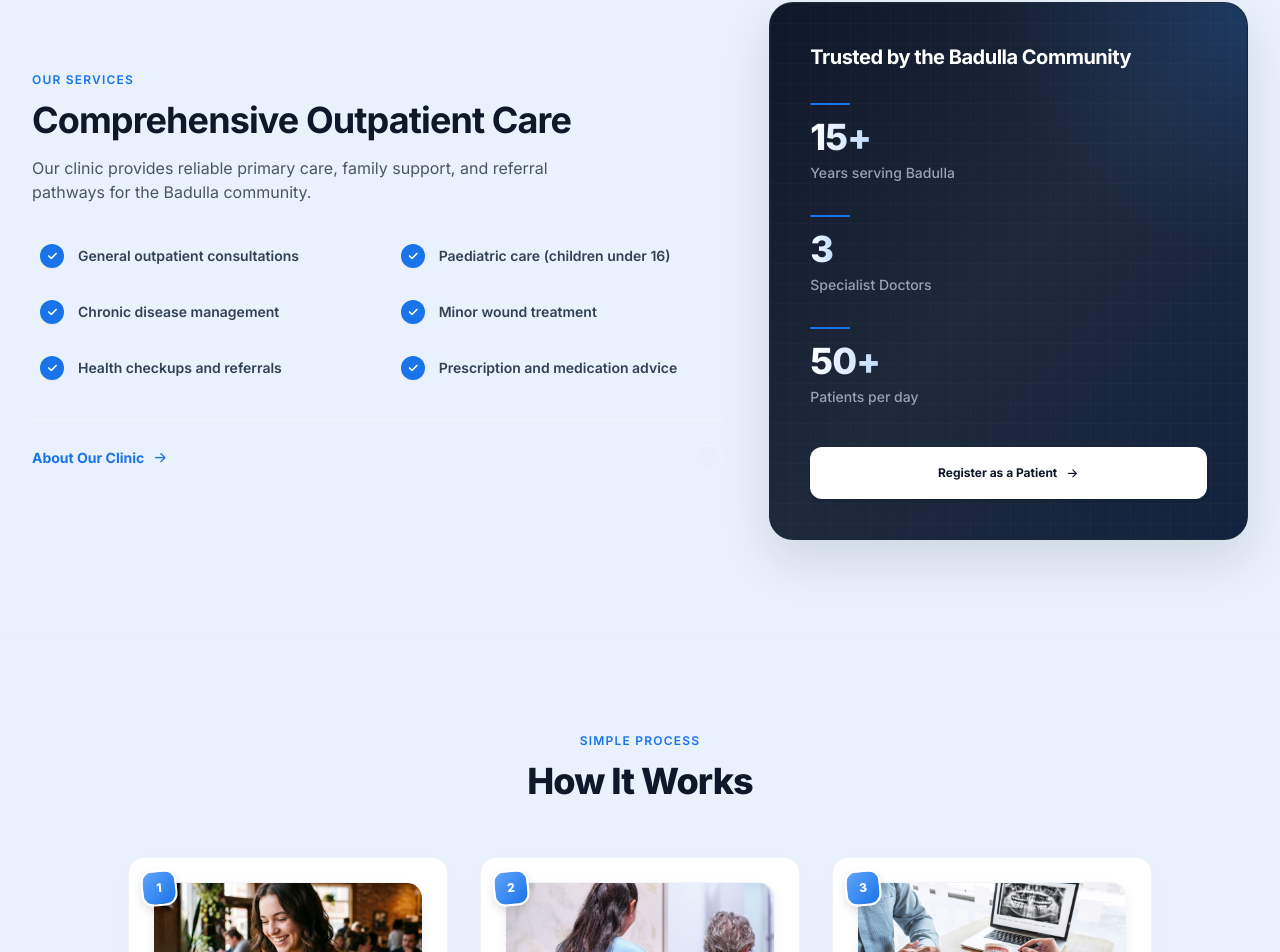
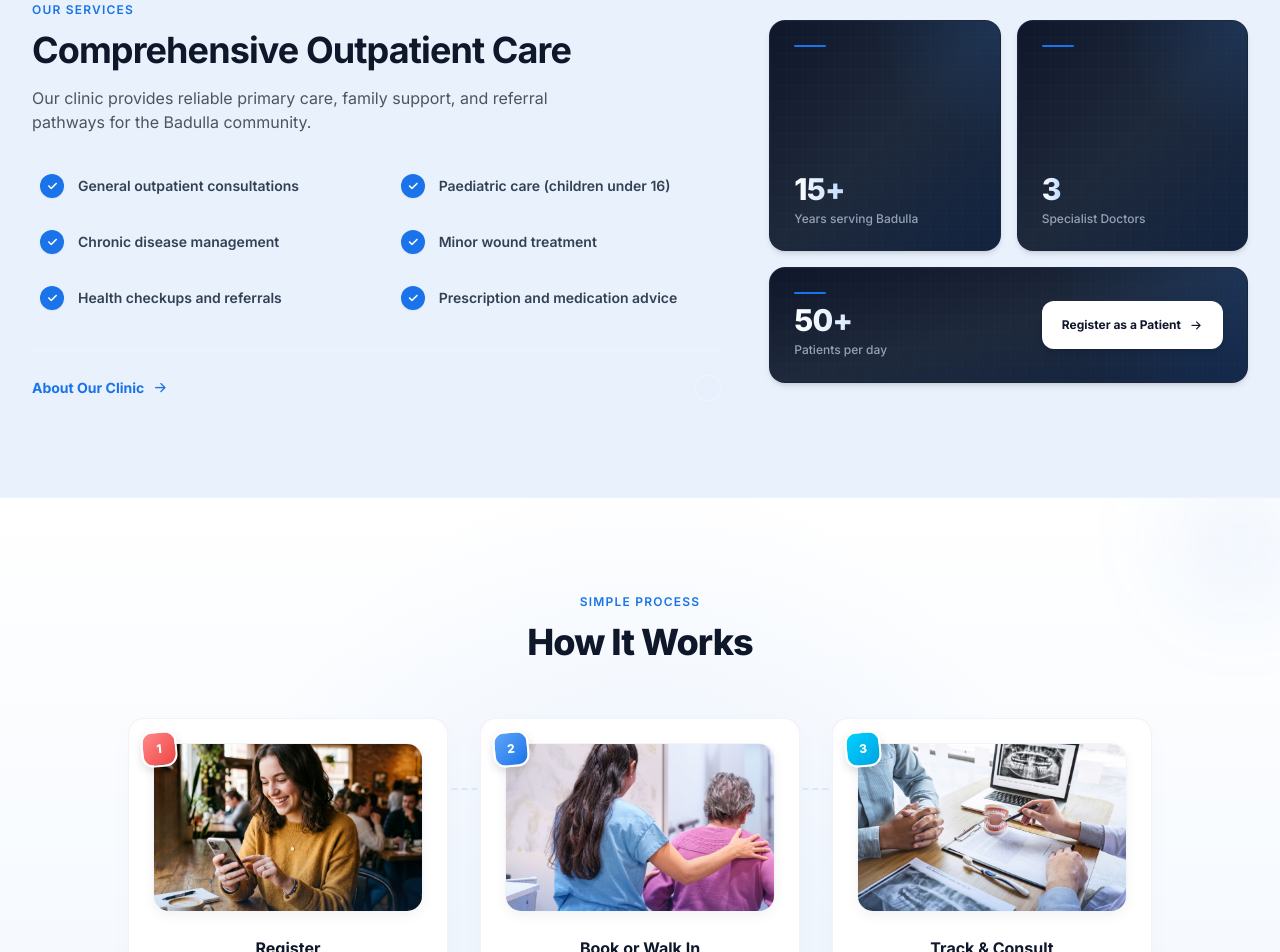
Before and after one commit to SajithNuski/Flowcare-clinic-management-system, a React (Vite) app in the folder frontend/: page / in a window 1280 px wide. Shown: the part 2531-3483 px from the top of the page. Built offline with nearby package versions, Linux system fonts and the light colour scheme; no server answers.

Commit message:
upgarde the our service card

```diff
--- a/frontend/src/pages/LandingPage.jsx
+++ b/frontend/src/pages/LandingPage.jsx
@@ -478,6 +478,18 @@ function LandingPage() {
 
               {/* Left Column: Image (40% width -> 5/12 columns) */}
               <div className="lg:col-span-5 relative group">
+                {/* Dotted Grid Pattern behind the image (top-left) */}
+                <div className="absolute -top-10 -left-10 w-24 h-48 bg-[radial-gradient(#1A73E8_2px,transparent_2px)] [background-size:12px_12px] opacity-25 pointer-events-none hidden xl:block" />
+
+                {/* Solid Blue Square overlapping the dotted grid (top-left) */}
+                <div className="absolute -top-4 -left-6 w-16 h-16 bg-[#1A73E8] shadow-md pointer-events-none rounded-sm hidden xl:block z-10" />
+
+                {/* Solid Dark Blue Strip / Rectangle at bottom-left */}
+                <div className="absolute -bottom-8 -left-6 w-16 h-8 bg-[#1557B0] shadow-sm pointer-events-none rounded-sm hidden xl:block z-10" />
+
+                {/* Cyan Quarter-Circle Shape sitting directly above the dark blue rectangle (bottom-left) */}
+                <div className="absolute bottom-0 -left-6 w-16 h-16 bg-[#00D2FF] rounded-tr-full shadow-md pointer-events-none hidden xl:block z-10" />
+
                 {/* Decorative background shape */}
                 <div className="absolute -inset-4 rounded-3xl bg-gradient-to-tr from-[#1A73E8]/10 to-[#1A73E8]/5 -rotate-1 scale-[1.02] group-hover:rotate-0 transition-transform duration-500" />
 
@@ -600,45 +612,63 @@ function LandingPage() {
               </div>
             </div>
 
-            {/* Right Column: Stats Card */}
+            {/* Right Column: Modern Multiple Square Shapes (Stats Cards Grid) */}
             <div className="lg:col-span-5">
-              <div className="relative rounded-3xl bg-gradient-to-br from-[#0F172A] via-[#1E293B] to-[#122340] p-10 text-white shadow-[0_20px_50px_rgba(15,23,42,0.12)] overflow-hidden border border-slate-800/80">
-                {/* Soft Radial Glow positioned top-right corner behind the "15+" stat */}
-                <div className="absolute top-0 right-0 w-64 h-64 bg-[radial-gradient(circle_at_top_right,_rgba(26,115,232,0.22)_0%,_transparent_70%)] pointer-events-none" />
+              <div className="grid grid-cols-2 gap-4">
+                {/* Stat 1: 15+ Years */}
+                <div className="relative aspect-square rounded-2xl bg-gradient-to-br from-[#0F172A] via-[#1E293B] to-[#122340] p-6 text-white border border-slate-800/80 overflow-hidden shadow-md flex flex-col justify-between">
+                  {/* Soft glow & grid pattern */}
+                  <div className="absolute top-0 right-0 w-32 h-32 bg-[radial-gradient(circle_at_top_right,_rgba(26,115,232,0.15)_0%,_transparent_70%)] pointer-events-none" />
+                  <div className="absolute inset-0 bg-[linear-gradient(rgba(255,255,255,0.01)_1px,_transparent_1px),_linear-gradient(90deg,_rgba(255,255,255,0.01)_1px,_transparent_1px)] bg-[size:16px_16px] pointer-events-none" />
 
-                {/* Decorative Glowing Blurs */}
-                <div className="absolute -bottom-10 -left-10 w-40 h-40 bg-[#EF4444]/8 rounded-full blur-3xl pointer-events-none" />
-                <div className="absolute top-1/2 left-1/2 -translate-x-1/2 -translate-y-1/2 w-48 h-48 bg-[#1A73E8]/8 pointer-events-none" />
+                  <div className="w-8 h-[2px] bg-[#1A73E8] rounded-full" />
+                  <div>
+                    <div className="text-3xl font-extrabold bg-gradient-to-r from-white to-blue-200 bg-clip-text text-transparent inline-block tracking-tight">
+                      15+
+                    </div>
+                    <div className="mt-1 text-xs text-slate-400 font-medium leading-tight">
+                      Years serving Badulla
+                    </div>
+                  </div>
+                </div>
 
-                {/* Visual backdrop grid pattern */}
-                <div className="absolute inset-0 bg-[linear-gradient(rgba(255,255,255,0.02)_1px,_transparent_1px),_linear-gradient(90deg,_rgba(255,255,255,0.02)_1px,_transparent_1px)] bg-[size:20px_20px] pointer-events-none" />
+                {/* Stat 2: 3 Specialist Doctors */}
+                <div className="relative aspect-square rounded-2xl bg-gradient-to-br from-[#0F172A] via-[#1E293B] to-[#122340] p-6 text-white border border-slate-800/80 overflow-hidden shadow-md flex flex-col justify-between">
+                  {/* Soft glow & grid pattern */}
+                  <div className="absolute top-0 right-0 w-32 h-32 bg-[radial-gradient(circle_at_top_right,_rgba(26,115,232,0.15)_0%,_transparent_70%)] pointer-events-none" />
+                  <div className="absolute inset-0 bg-[linear-gradient(rgba(255,255,255,0.01)_1px,_transparent_1px),_linear-gradient(90deg,_rgba(255,255,255,0.01)_1px,_transparent_1px)] bg-[size:16px_16px] pointer-events-none" />
 
-                <h3 className="relative z-10 text-xl font-bold tracking-tight text-white mb-8">
-                  Trusted by the Badulla Community
-                </h3>
+                  <div className="w-8 h-[2px] bg-[#1A73E8] rounded-full" />
+                  <div>
+                    <div className="text-3xl font-extrabold bg-gradient-to-r from-white to-blue-200 bg-clip-text text-transparent inline-block tracking-tight">
+                      3
+                    </div>
+                    <div className="mt-1 text-xs text-slate-400 font-medium leading-tight">
+                      Specialist Doctors
+                    </div>
+                  </div>
+                </div>
 
-                {/* Stats stacked with more generous vertical spacing */}
-                <div className="relative z-10 space-y-8">
-                  {[
-                    ["15+", "Years serving Badulla"],
-                    ["3", "Specialist Doctors"],
-                    ["50+", "Patients per day"],
-                  ].map(([value, label]) => (
-                    <div key={label} className="flex flex-col items-start">
-                      {/* Thin blue accent line above each stat number */}
-                      <div className="w-10 h-[2px] bg-[#1A73E8] rounded-full mb-3.5" />
-                      <div className="text-4xl font-extrabold font-sans bg-gradient-to-r from-white to-blue-200 bg-clip-text text-transparent inline-block tracking-tight leading-none">
-                        {value}
+                {/* Stat 3: 50+ Patients per day (Full Width of Grid) */}
+                <div className="col-span-2 relative rounded-2xl bg-gradient-to-br from-[#0F172A] via-[#1E293B] to-[#122340] p-6 text-white border border-slate-800/80 overflow-hidden shadow-md flex flex-col sm:flex-row sm:items-center justify-between gap-4">
+                  {/* Soft glow & grid pattern */}
+                  <div className="absolute top-0 right-0 w-48 h-48 bg-[radial-gradient(circle_at_top_right,_rgba(26,115,232,0.15)_0%,_transparent_70%)] pointer-events-none" />
+                  <div className="absolute inset-0 bg-[linear-gradient(rgba(255,255,255,0.01)_1px,_transparent_1px),_linear-gradient(90deg,_rgba(255,255,255,0.01)_1px,_transparent_1px)] bg-[size:16px_16px] pointer-events-none" />
+
+                  <div className="flex flex-col">
+                    <div className="w-8 h-[2px] bg-[#1A73E8] rounded-full mb-2" />
+                    <div className="text-3xl font-extrabold bg-gradient-to-r from-white to-blue-200 bg-clip-text text-transparent inline-block tracking-tight">
+                      50+
                     </div>
-                      <div className="mt-2 text-xs sm:text-sm text-slate-400 font-medium">{label}</div>
+                    <div className="mt-1 text-xs text-slate-400 font-medium">
+                      Patients per day
                     </div>
-                  ))}
                   </div>
 
                   <button
                     type="button"
                     onClick={() => navigate("/register")}
-                  className="group relative z-10 mt-10 w-full rounded-xl bg-white px-5 py-4 text-center text-xs font-bold text-[#0F172A] shadow-md transition-all duration-300 ease-in-out hover:bg-slate-50 hover:shadow-lg active:scale-95 flex items-center justify-center gap-2 cursor-pointer"
+                    className="group relative z-10 w-full sm:w-auto rounded-xl bg-white px-5 py-3.5 text-center text-xs font-bold text-[#0F172A] shadow-md transition-all duration-300 ease-in-out hover:bg-slate-50 hover:shadow-lg active:scale-95 flex items-center justify-center gap-2 cursor-pointer shrink-0"
                   >
                     <span>Register as a Patient</span>
                     <i className="ti ti-arrow-right text-sm transition-transform duration-300 group-hover:translate-x-1" />
@@ -646,11 +676,23 @@ function LandingPage() {
                 </div>
               </div>
             </div>
+          </div>
         </section>
 
         {/* How It Works Section */}
-        <section className="bg-transparent px-4 py-24 sm:px-8 border-t border-blue-100/20">
-          <div className="mx-auto max-w-7xl text-center">
+        <section className="relative bg-gradient-to-b from-white to-[#F0F6FE] px-4 py-24 sm:px-8 border-t border-blue-100/20 overflow-hidden">
+          {/* Ambient Blue Glow background div */}
+          <div className="absolute top-1/2 left-1/2 -translate-x-1/2 -translate-y-1/2 w-[800px] h-[800px] bg-[radial-gradient(circle_at_center,_rgba(26,115,232,0.06)_0%,_transparent_70%)] pointer-events-none" />
+
+          {/* Decorative floating blue shapes */}
+          <div className="absolute -top-10 -right-10 w-40 h-40 rounded-full bg-[#1A73E8]/5 blur-2xl pointer-events-none" />
+          <div className="absolute -bottom-20 -left-20 w-60 h-60 rounded-full bg-[#1A73E8]/5 blur-3xl pointer-events-none" />
+
+
+
+
+
+          <div className="relative mx-auto max-w-7xl text-center z-20">
             <div className="text-xs font-semibold uppercase tracking-widest text-[#1A73E8]">
               Simple Process
             </div>
@@ -659,7 +701,7 @@ function LandingPage() {
             </h2>
           </div>
 
-          <div className="mx-auto mt-14 grid max-w-5xl gap-8 md:grid-cols-3 relative">
+          <div className="mx-auto mt-14 grid max-w-5xl gap-8 md:grid-cols-3 relative z-20">
             {/* Process connector dashed line for large screens */}
             <div className="absolute top-[22%] left-[12%] right-[12%] h-[2px] border-t-2 border-dashed border-blue-200/50 hidden md:block -z-10" />
 
@@ -680,8 +722,10 @@ function LandingPage() {
                   </div>
                   {/* Overlapping Numbered Badge with rotate sticker feel */}
                   <div
-                    className={`absolute -top-3 -left-3 z-20 flex h-9 w-9 items-center justify-center rounded-xl text-xs font-black shadow-[0_4px_10px_rgba(0,0,0,0.12)] border-2 border-white ${step.number === "1" ? "bg-gradient-to-br from-[#60A5FA] to-[#1A73E8] text-white" :
-                        "bg-gradient-to-br from-[#60A5FA] to-[#1A73E8] text-white"
+                    className={`absolute -top-3 -left-3 z-20 flex h-9 w-9 items-center justify-center rounded-xl text-xs font-black shadow-[0_4px_10px_rgba(0,0,0,0.12)] border-2 border-white ${
+                      step.number === "1" ? "bg-gradient-to-br from-[#FF8A8A] to-[#EF4444] text-white" :
+                      step.number === "2" ? "bg-gradient-to-br from-[#60A5FA] to-[#1A73E8] text-white" :
+                      "bg-gradient-to-br from-[#00D2FF] to-[#00A3E0] text-white"
                     }`}
                     style={{ transform: "rotate(-5deg)" }}
                   >
```
Lines whose indentation alone changed are shown as unchanged.
